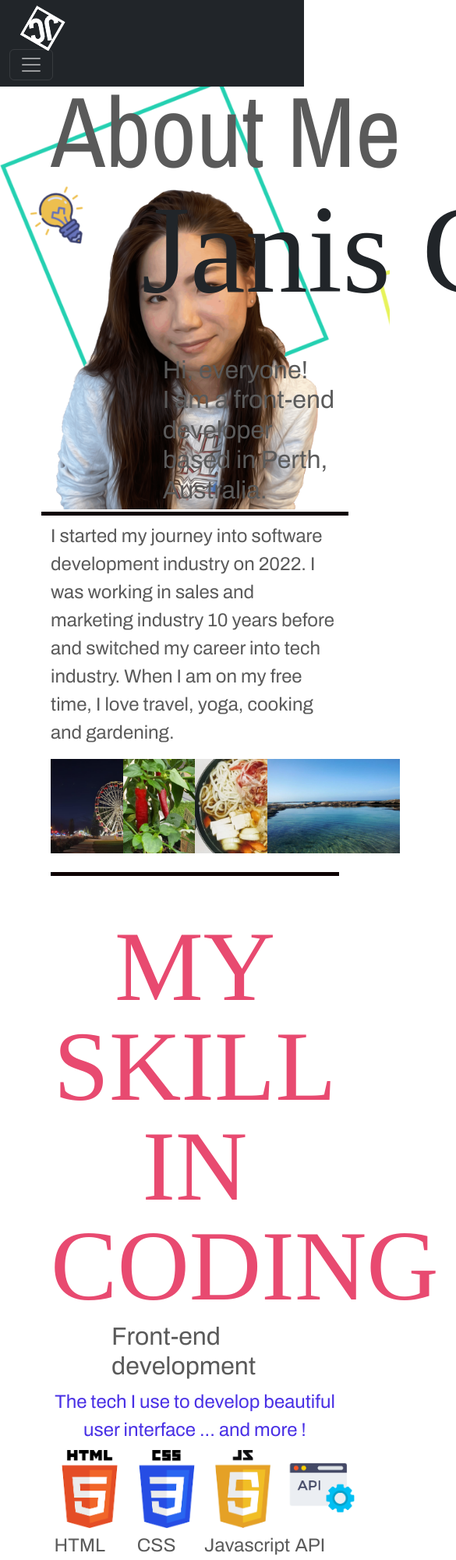
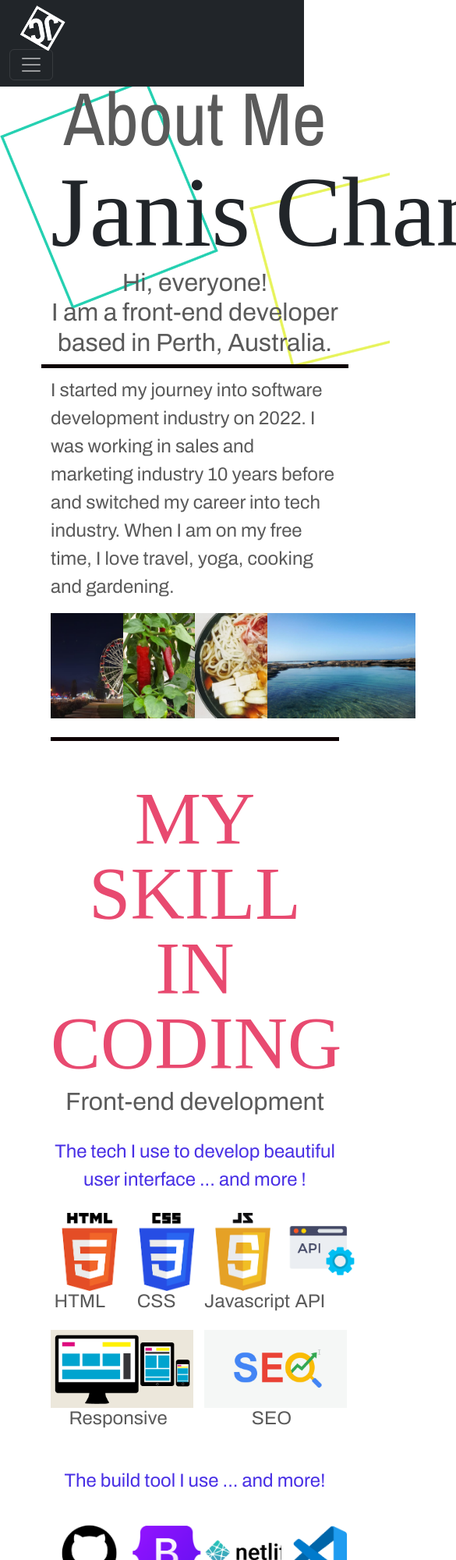
Before and after one commit to Janisgee/portfolio-new, a plain HTML site: page about.html in a window 390 px wide. Shown: the top 2000 px of the page at 78% size, 585 px wide, since content can reach past the window. Drawn offline with nearby package versions, Linux system fonts and the light colour scheme; a web font is replaced by a local one.

Commit message:
Rearrange about page heading responsive

```diff
--- a/about.html
+++ b/about.html
@@ -85,20 +85,17 @@
         <div class="about-pages">
             <h2>About&nbsp;Me</h2>
             <div class="row">
-                <div class="col-2">
-                    <img src="/images/janis-image.png" alt="Janis Chan" class="janis-image" />
+                <div class="col-xl-2">
+                    <img src="/images/janis-image.png" alt="Janis Chan" class="janis-image d-none d-xl-block" />
                 </div>
-                <div class="col-10">
+                <div class="col-xl-10">
                     <h1>Janis&nbsp;Chan</h1>
-                    </br>
-                    </br>
-                    <h6>Hi, everyone! </br>I am a front-end developer based in Perth, Australia.</h6>
+                    <h6 class="about-subtitle">Hi, everyone! </br>I am a front-end developer based in Perth, Australia.</h6>
                 </div>
                 <hr>
             </div>
         </div>
         <div class="my-hobby">
-
             <p>I started my journey into software development industry on 2022. I was working in sales and marketing industry 10 years before and switched my career into tech industry. When I am on my free time, I love travel, yoga, cooking and gardening.</p>
             <div class="roll hobby-images mb-4">
                 <div class="col-3">
@@ -112,30 +109,22 @@
         </div>
         <div class="my-skill">
             <h2 class="mt-5 text-center">MY SKILL IN CODING</h2>
-            <h6>Front-end development</h6>
+            <h6 class="text-center">Front-end development</h6>
             <p class="text-center">The tech I use to develop beautiful user interface ... and more ! </p>
             <div class="skill-list">
                 <div class="row ">
                     <div class="col-3">
                         <img src="/images/html.png" alt="">
-                        <div>
                         <p>HTML</p>
                     </div>
-                    </div>
                     <div class="col-3"> <img src="/images/css.png" alt="">
-                        <div>
                         <p>CSS</p>
                     </div>
-                    </div>
                     <div class="col-3"> <img src="/images/js.png" alt="">
-                        <div>
                         <p>Javascript</p>
                     </div>
-                    </div>
                     <div class="col-3"> <img src="/images/api.png" alt="">
-                        <div>
                         <p>API</p>
-                        </div>
                     </div>
                 </div>
             </div>
@@ -143,14 +132,10 @@
                 <div class="row">
                     <div class="col-6">
                         <img src="/images/responsive.png" alt="">
-                        <div>
                         <p>Responsive</p>
                     </div>
-                    </div>
                     <div class="col-6"> <img src="/images/seo.png" alt="">
-                        <div>
                         <p>SEO</p>
-                        </div>
                     </div>
                 </div>
             </div>
@@ -159,24 +144,16 @@
                 <div class="row ">
                     <div class="col-3">
                         <img src="/images/github.png" alt="">
-                        <div>
                         <p>Github</p>
                     </div>
-                    </div>
                     <div class="col-3"> <img src="/images/bootstrap.png" alt="">
-                        <div>
                         <p>Bootstrap</p>
                     </div>
-                    </div>
                     <div class="col-3"> <img src="/images/netlify.png" alt="">
-                        <div>
                         <p>Netlify</p>
                     </div>
-                    </div>
                     <div class="col-3"> <img src="/images/vs-code.png" alt="">
-                        <div>
-                            <p>Visual Studio Code</p>
-                        </div>
+                        <p>Visual&nbsp;Studio Code</p>
                     </div>
                 </div>
             </div>
--- a/src/style.css
+++ b/src/style.css
@@ -181,11 +181,6 @@ a {
     line-height: 1;
 }
 
-
-/* .pages-wrapper .about-pages h1 {
-    padding-left: 8vw;
-} */
-
 .pages-wrapper h2 {
     font-size: 8em;
     font-family: "Archivo Narrow";
@@ -197,6 +192,9 @@ a {
     font-size: 2em;
     font-family: "Archivo";
     color: #5a5a5a;
+}
+
+.pages-wrapper .about-subtitle {
     padding-left: 20vw;
 }
 
@@ -221,7 +219,7 @@ a {
 
 .pages-wrapper .my-hobby {
     background-color: white;
-    padding: 2vw 13% 0%;
+    padding: 10px 13% 0%;
 }
 
 .pages-wrapper .my-hobby .hobby-images {
@@ -230,7 +228,7 @@ a {
 }
 
 .pages-wrapper .my-hobby .hobby-images img {
-    width: 170px;
+    width: 190px;
 }
 
 .pages-wrapper .my-skill {
@@ -244,12 +242,16 @@ a {
 
 .pages-wrapper .my-skill p {
     color: #482fe5;
-    margin: 2vw auto;
+    margin: 25px auto;
 }
 
 .pages-wrapper .skill-list {
     display: flex;
     justify-content: center;
+}
+
+.pages-wrapper .skill-list .col-3 {
+    flex: 0;
 }
 
 .pages-wrapper .skill-list img {
@@ -258,8 +260,15 @@ a {
 
 .pages-wrapper .skill-list p {
     text-align: center;
-    margin-top: 1vw;
+    margin-top: 1px;
     color: #5a5a5a;
+    line-height: 1;
+}
+
+@media (min-width: 1400px) {
+    .pages-wrapper {
+        padding: 4px 13% 0%;
+    }
 }
 
 @media (max-width: 1200px) {
@@ -287,6 +296,27 @@ a {
         padding: 1% 2%;
         margin: 0 20vw 3vw;
         text-align: center;
+    }
+    .pages-wrapper .about-pages {
+        background-image: url("/images/about-background-2.png");
+        background-size: cover;
+        background-repeat: no-repeat;
+        text-align: center;
+        padding: 4px 13% 0%;
+        margin-top: 100px;
+        margin-left: 0;
+        margin-right: 0;
+    }
+    .pages-wrapper h1 {
+        font-size: 8em;
+        padding-left: 0;
+        text-align: center;
+    }
+    .pages-wrapper h2 {
+        font-size: 6em;
+    }
+    .pages-wrapper .about-subtitle {
+        padding-left: 0;
     }
 }
 
```
Also changed, not shown: images/about-background-2.png (added). Lines whose indentation alone changed are shown as unchanged.
